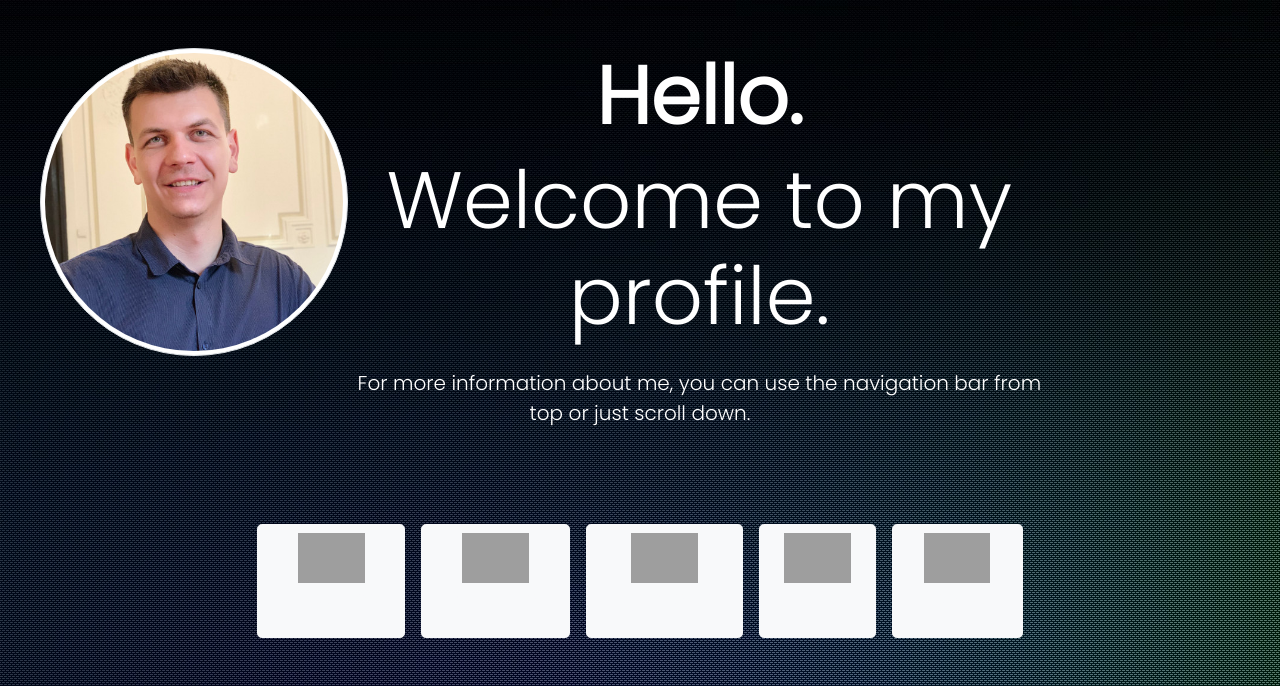
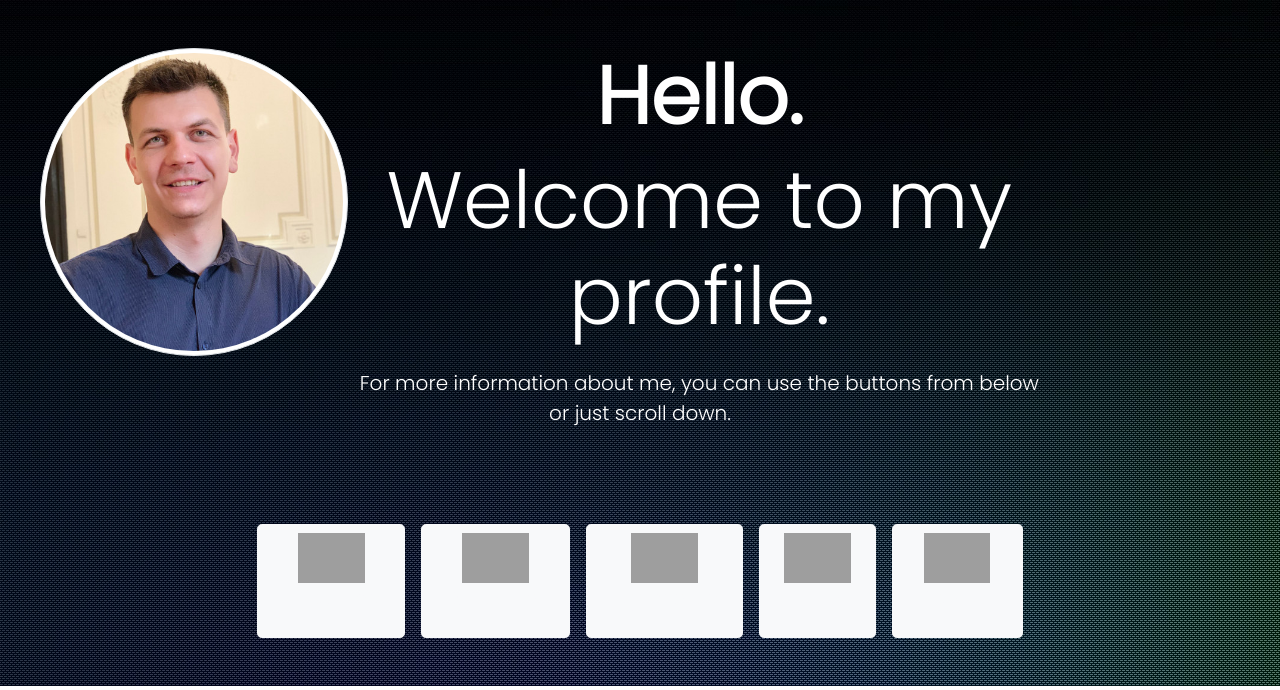
Before and after one commit to GaitanS/profile, a Django app: page / in a window 1280 px wide. Shown: the top 690 px of the page. Run offline with Django 4.2, Linux system fonts and the light colour scheme; grey boxes are pictures that could not be loaded.

Commit message:
update 9

```diff
--- a/templates/home/home.html
+++ b/templates/home/home.html
@@ -31,7 +31,7 @@
             <div class="col-lg-8 mx-auto">
                 <h1 class="display-1 fw-bold ms-2 text-center ">Hello.</h1>
                 <p class="lead mb-4 display-1 text-center">Welcome to my profile.</p>
-                <p class="lead mb-4 text-center">For more information about me, you can use the navigation bar from top
+                <p class="lead mb-4 text-center">For more information about me, you can use the buttons from below
                     or just scroll down.</p>
                 <br>
                 <div class="d-grid gap-3 d-sm-flex justify-content-sm-center mt-5">
```
